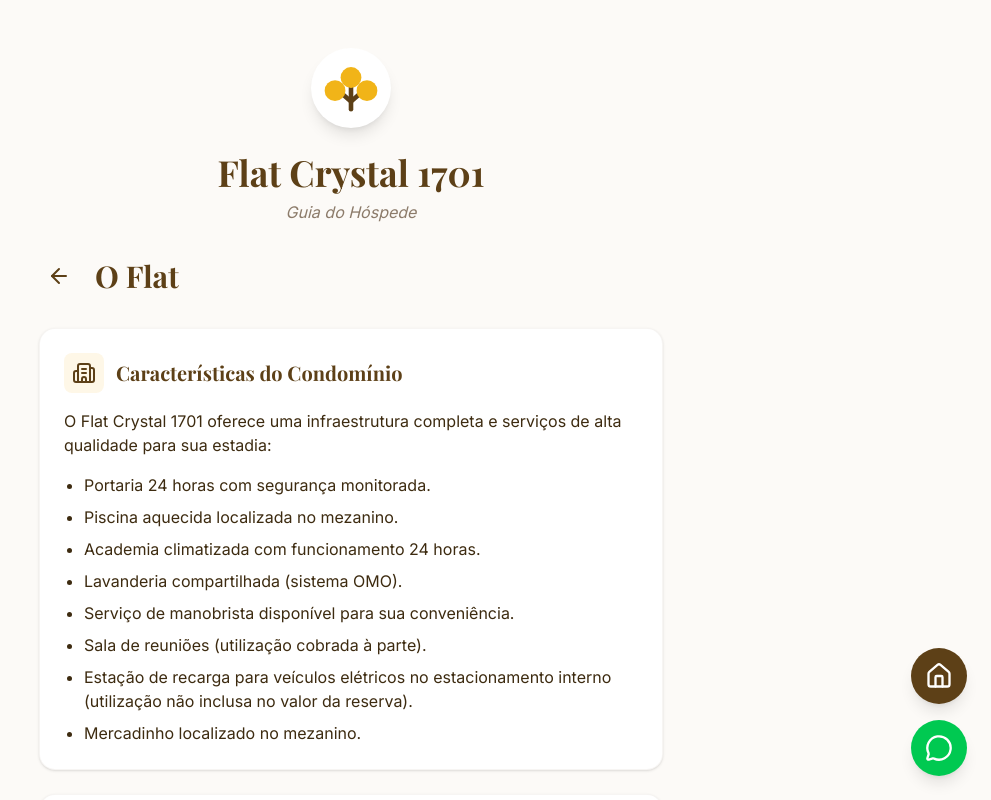
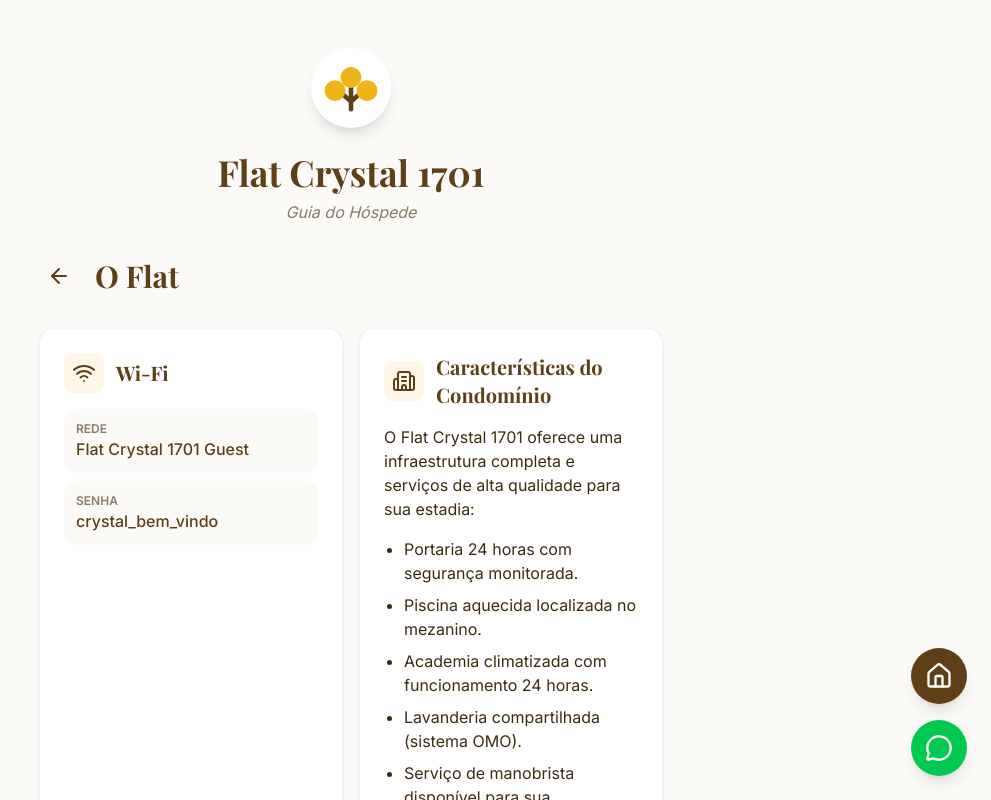
Before and after one commit to wellingtonrodovalho/Guia-digital-do-H-spede, a React (Vite) app: page / in a window 1280 px wide. Both pictures are taken after a click on the button "O FLAT". Shown: the top 800 px of the page, without its empty margins (289-1280 px from the left). Built offline with nearby package versions, Linux system fonts and the light colour scheme.

Commit message:
Melhorias na descrição do flat

```diff
--- a/src/App.tsx
+++ b/src/App.tsx
@@ -406,8 +406,13 @@ export default function App() {
               <NavButton title="Regras da casa" icon={BookOpen} onClick={() => setView('rules')} />
               <NavButton title="Emergência" icon={AlertCircle} onClick={() => setView('emergencia')} color="bg-red-50" />
 
-              <div className="sm:col-span-2 mt-4">
-                <Card title="Wi-Fi" icon={Wifi}>
+            </motion.div>
+          )}
+
+          {view === 'flat' && (
+            <PageContainer key="flat" title="O Flat" onBack={() => setView('home')}>
+              <div className="grid grid-cols-1 sm:grid-cols-2 gap-4">
+                <Card title="Wi-Fi" icon={Wifi} className="mb-0">
                   <div className="flex justify-between items-center p-3 bg-ipe-bg rounded-xl mb-2">
                     <div>
                       <p className="text-xs text-ipe-muted uppercase font-bold">Rede</p>
@@ -421,13 +426,7 @@ export default function App() {
                     </div>
                   </div>
                 </Card>
-              </div>
-            </motion.div>
-          )}
-
-          {view === 'flat' && (
-            <PageContainer key="flat" title="O Flat" onBack={() => setView('home')}>
-              <Card title="Características do Condomínio" icon={Building2}>
+                <Card title="Características do Condomínio" icon={Building2} className="mb-0">
                   <div className="space-y-4 text-ipe-text">
                     <p>O Flat Crystal 1701 oferece uma infraestrutura completa e serviços de alta qualidade para sua estadia:</p>
                     <ul className="list-disc pl-5 space-y-2">
@@ -442,7 +441,7 @@ export default function App() {
                     </ul>
                   </div>
                 </Card>
-              <Card title="Regras de Convivência" icon={ShieldCheck}>
+                <Card title="Regras de Convivência" icon={ShieldCheck} className="mb-0">
                   <ul className="space-y-3 text-sm">
                     <li className="flex gap-2">
                       <Check size={16} className="text-ipe-gold shrink-0" />
@@ -467,7 +466,7 @@ export default function App() {
                   </ul>
                 </Card>
 
-              <Card title="Regras da Academia" icon={Dumbbell}>
+                <Card title="Regras da Academia" icon={Dumbbell} className="mb-0">
                   <ul className="space-y-3 text-sm">
                     <li className="flex gap-2">
                       <Check size={16} className="text-ipe-gold shrink-0" />
@@ -488,7 +487,7 @@ export default function App() {
                   </ul>
                 </Card>
 
-              <Card title="Piscina & Sauna" icon={Waves}>
+                <Card title="Piscina & Sauna" icon={Waves} className="mb-0">
                   <div className="space-y-4">
                     <div className="p-3 bg-ipe-gold/5 rounded-xl border border-ipe-gold/10">
                       <p className="text-xs text-ipe-muted uppercase font-bold mb-1">Horários</p>
@@ -515,6 +514,7 @@ export default function App() {
                     </ul>
                   </div>
                 </Card>
+              </div>
             </PageContainer>
           )}
 
```
Lines whose indentation alone changed are shown as unchanged.
